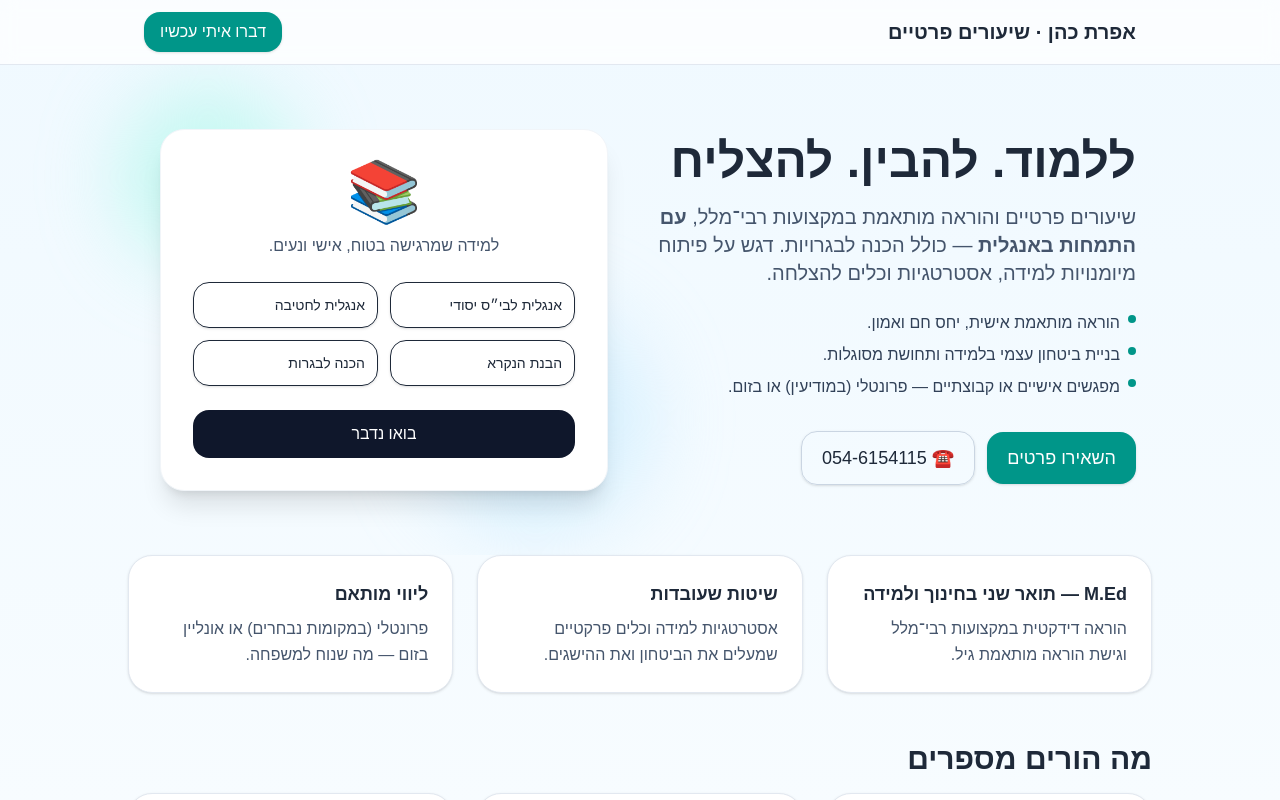
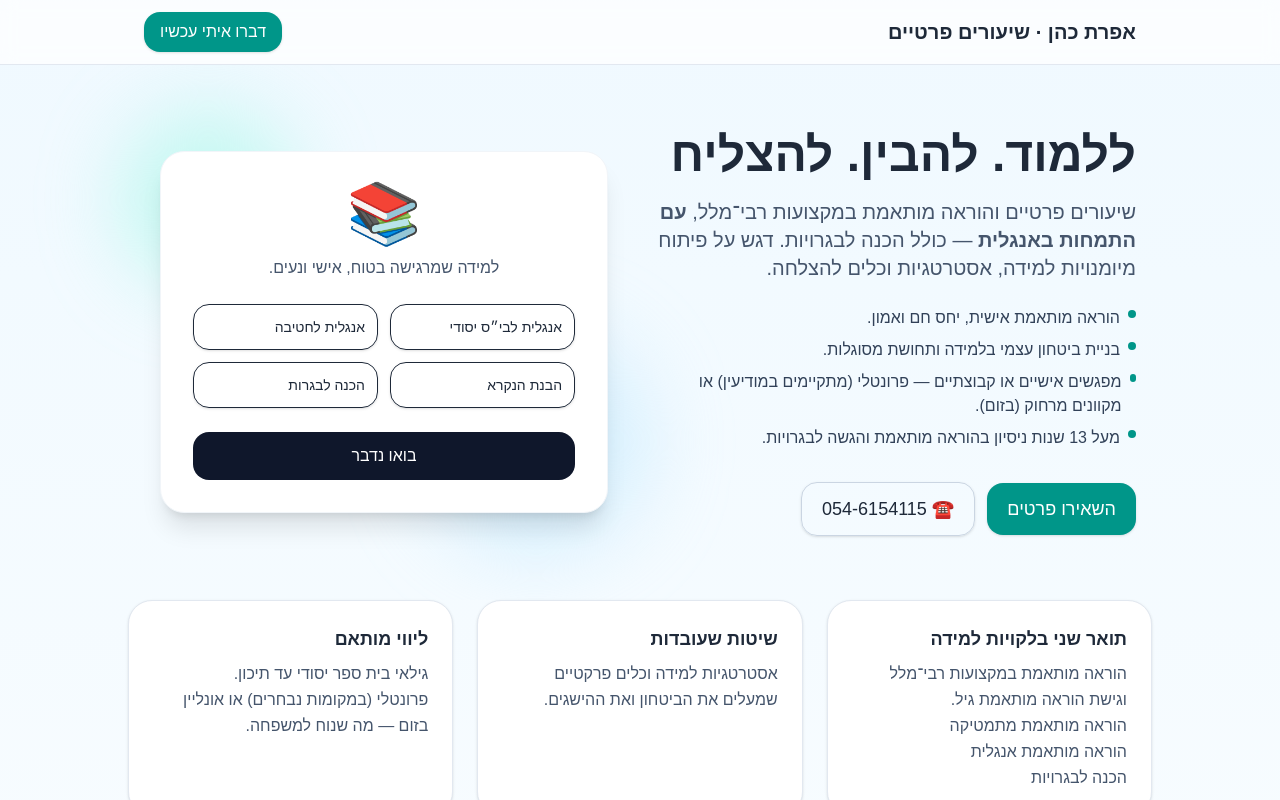
Before and after one commit to cohenranc-pixel/efrat-landing, a Next.js app: page / in a window 1280 px wide. Shown: the top 800 px of the page. Built offline with nearby package versions, Linux system fonts and the light colour scheme.

Commit message:
Update content: remove experience line from degree card; keep new hero bullet

```diff
--- a/app/page.tsx
+++ b/app/page.tsx
@@ -3,8 +3,8 @@
 export default function TutoringLanding() {
   function handleSubmit(e: React.FormEvent<HTMLFormElement>) {
     e.preventDefault();
-    const ok = document.getElementById('form-success');
-    if (ok) ok.classList.remove('hidden');
+    const el = document.getElementById('form-success');
+    if (el) el.classList.remove('hidden');
     (e.target as HTMLFormElement).reset();
   }
 
@@ -26,25 +26,27 @@ export default function TutoringLanding() {
       <section className="relative overflow-hidden">
         <div className="max-w-5xl mx-auto px-4 py-12 md:py-16 grid md:grid-cols-2 items-center gap-8">
           <div className="order-2 md:order-1">
-            <h1 className="text-3xl md:text-5xl font-extrabold leading-[1.1] mb-4">ללמוד. להבין. להצליח</h1>
+            <h1 className="text-3xl md:text-5xl font-extrabold leading-[1.1] mb-4">
+              ללמוד. להבין. להצליח
+            </h1>
             <p className="text-lg md:text-xl text-slate-600 mb-6">
               שיעורים פרטיים והוראה מותאמת במקצועות רבי־מלל, <span className="font-semibold">עם התמחות באנגלית</span> — כולל הכנה לבגרויות. דגש על פיתוח מיומנויות למידה, אסטרטגיות וכלים להצלחה.
             </p>
             <ul className="space-y-2 text-slate-700">
-              <li className="flex items-start gap-2"><span className="mt-1 h-2 w-2 rounded-full bg-teal-600" /> הוראה מותאמת אישית, יחס חם ואמון.</li>
-              <li className="flex items-start gap-2"><span className="mt-1 h-2 w-2 rounded-full bg-teal-600" /> בניית ביטחון עצמי בלמידה ותחושת מסוגלות.</li>
-              <li className="flex items-start gap-2"><span className="mt-1 h-2 w-2 rounded-full bg-teal-600" /> מפגשים אישיים או קבוצתיים — פרונטלי (במודיעין) או בזום.</li>
+              <li className="flex items-start gap-2"><span className="mt-1 h-2 w-2 rounded-full bg-teal-600"/> הוראה מותאמת אישית, יחס חם ואמון.</li>
+              <li className="flex items-start gap-2"><span className="mt-1 h-2 w-2 rounded-full bg-teal-600"/> בניית ביטחון עצמי בלמידה ותחושת מסוגלות.</li>
+              <li className="flex items-start gap-2"><span className="mt-1 h-2 w-2 rounded-full bg-teal-600"/> מפגשים אישיים או קבוצתיים — פרונטלי (מתקיימים במודיעין) או מקוונים מרחוק (בזום).</li>
+              <li className="flex items-start gap-2"><span className="mt-1 h-2 w-2 rounded-full bg-teal-600"/> מעל 13 שנות ניסיון בהוראה מותאמת והגשה לבגרויות.</li>
             </ul>
             <div className="mt-8 flex flex-wrap items-center gap-3">
               <a href="#contact" className="px-5 py-3 rounded-2xl shadow bg-teal-600 text-white hover:bg-teal-700 transition text-lg">השאירו פרטים</a>
               <a href="tel:0546154115" className="px-5 py-3 rounded-2xl shadow border border-slate-300 hover:bg-white transition text-lg">☎️ 054-6154115</a>
             </div>
           </div>
-
           <div className="order-1 md:order-2">
             <div className="relative mx-auto max-w-md">
-              <div className="absolute -top-10 -left-10 w-44 h-44 rounded-full bg-teal-200/50 blur-2xl" />
-              <div className="absolute -bottom-10 -right-10 w-56 h-56 rounded-full bg-sky-200/50 blur-2xl" />
+              <div className="absolute -top-10 -left-10 w-44 h-44 rounded-full bg-teal-200/50 blur-2xl"/>
+              <div className="absolute -bottom-10 -right-10 w-56 h-56 rounded-full bg-sky-200/50 blur-2xl"/>
               <div className="relative rounded-3xl p-6 md:p-8 bg-white shadow-xl border border-slate-100">
                 <div className="text-center">
                   <div className="text-6xl">📚</div>
@@ -67,13 +69,17 @@ export default function TutoringLanding() {
       <section className="px-4">
         <div className="max-w-5xl mx-auto grid md:grid-cols-3 gap-4 md:gap-6">
           {[
-            { title: 'M.Ed — תואר שני בחינוך ולמידה', body: 'הוראה דידקטית במקצועות רבי־מלל וגישת הוראה מותאמת גיל.' },
-            { title: 'שיטות שעובדות', body: 'אסטרטגיות למידה וכלים פרקטיים שמעלים את הביטחון ואת ההישגים.' },
-            { title: 'ליווי מותאם', body: 'פרונטלי (במקומות נבחרים) או אונליין בזום — מה שנוח למשפחה.' },
+            {title: 'תואר שני בלקויות למידה', body: `הוראה מותאמת במקצועות רבי־מלל וגישת הוראה מותאמת גיל.
+הוראה מותאמת מתמטיקה
+הוראה מותאמת אנגלית
+הכנה לבגרויות`},
+            {title: 'שיטות שעובדות', body: 'אסטרטגיות למידה וכלים פרקטיים שמעלים את הביטחון ואת ההישגים.'},
+            {title: 'ליווי מותאם', body: `גילאי בית ספר יסודי עד תיכון.
+פרונטלי (במקומות נבחרים) או אונליין בזום — מה שנוח למשפחה.`},
           ].map((card, i) => (
             <div key={i} className="rounded-3xl border border-slate-200 bg-white p-6 shadow-sm">
               <h3 className="text-lg font-semibold mb-2">{card.title}</h3>
-              <p className="text-slate-600 leading-relaxed">{card.body}</p>
+              <p className="text-slate-600 leading-relaxed whitespace-pre-line">{card.body}</p>
             </div>
           ))}
         </div>
@@ -95,7 +101,7 @@ export default function TutoringLanding() {
         </div>
       </section>
 
-      {/* Contact Form (local only) */}
+      {/* Contact Form */}
       <section id="contact" className="px-4 mt-14 mb-20">
         <div className="max-w-3xl mx-auto">
           <div className="rounded-3xl border border-slate-200 bg-white p-6 md:p-8 shadow-xl">
@@ -127,9 +133,7 @@ export default function TutoringLanding() {
                 <button type="submit" className="rounded-2xl px-6 py-3 bg-teal-600 text-white hover:bg-teal-700 shadow transition">שלחו פרטים</button>
                 <a href="tel:0546154115" className="rounded-2xl px-6 py-3 border border-slate-300 hover:bg-white shadow-sm transition">או התקשרו: 054-6154115</a>
               </div>
-              <p id="form-success" className="hidden md:col-span-2 text-teal-700 bg-teal-50 border border-teal-200 rounded-2xl p-3 mt-2">
-                תודה! הפרטים התקבלו ונחזור אליכם בהקדם.
-              </p>
+              <p id="form-success" className="hidden md:col-span-2 text-teal-700 bg-teal-50 border border-teal-200 rounded-2xl p-3 mt-2">תודה! הפרטים התקבלו ונחזור אליכם בהקדם.</p>
             </form>
           </div>
         </div>
```
